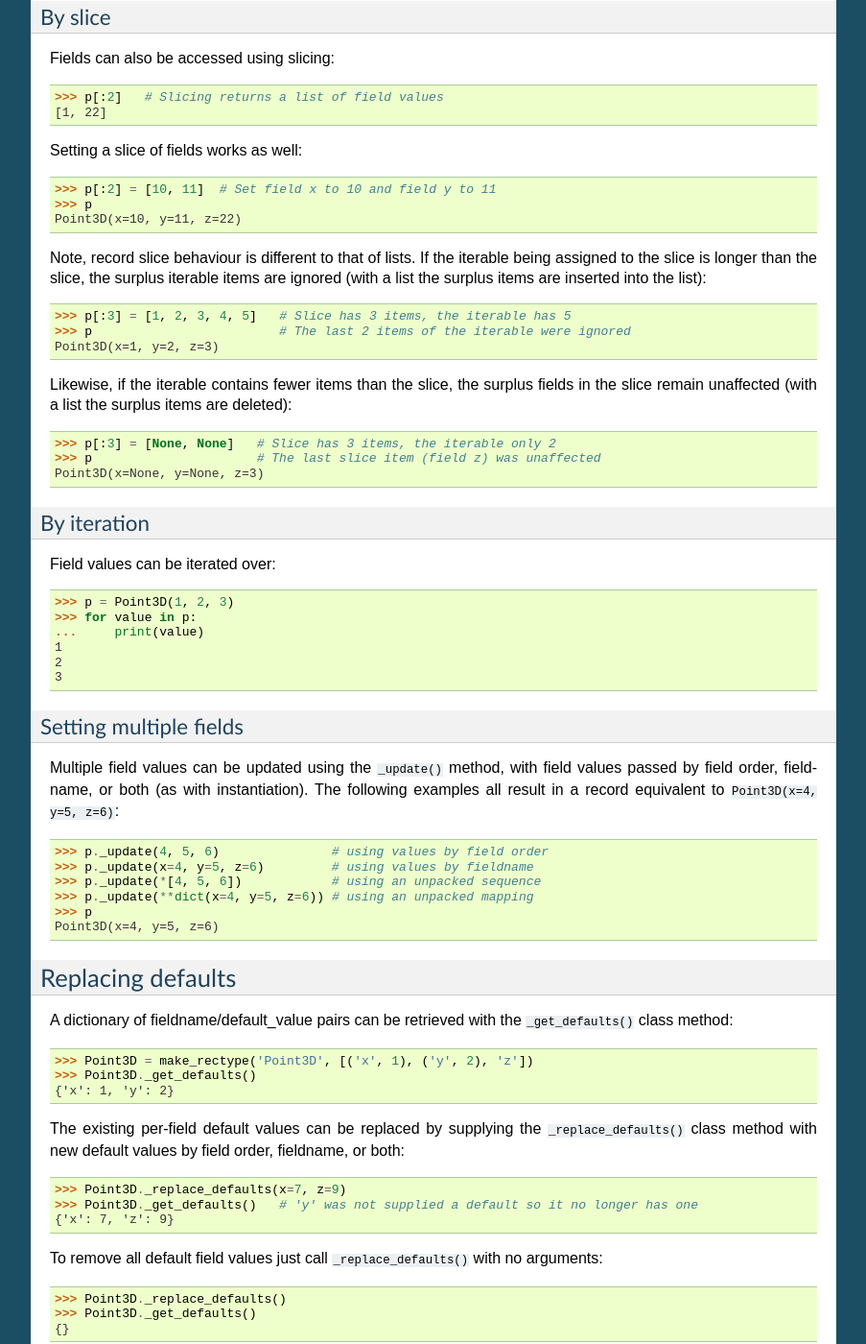
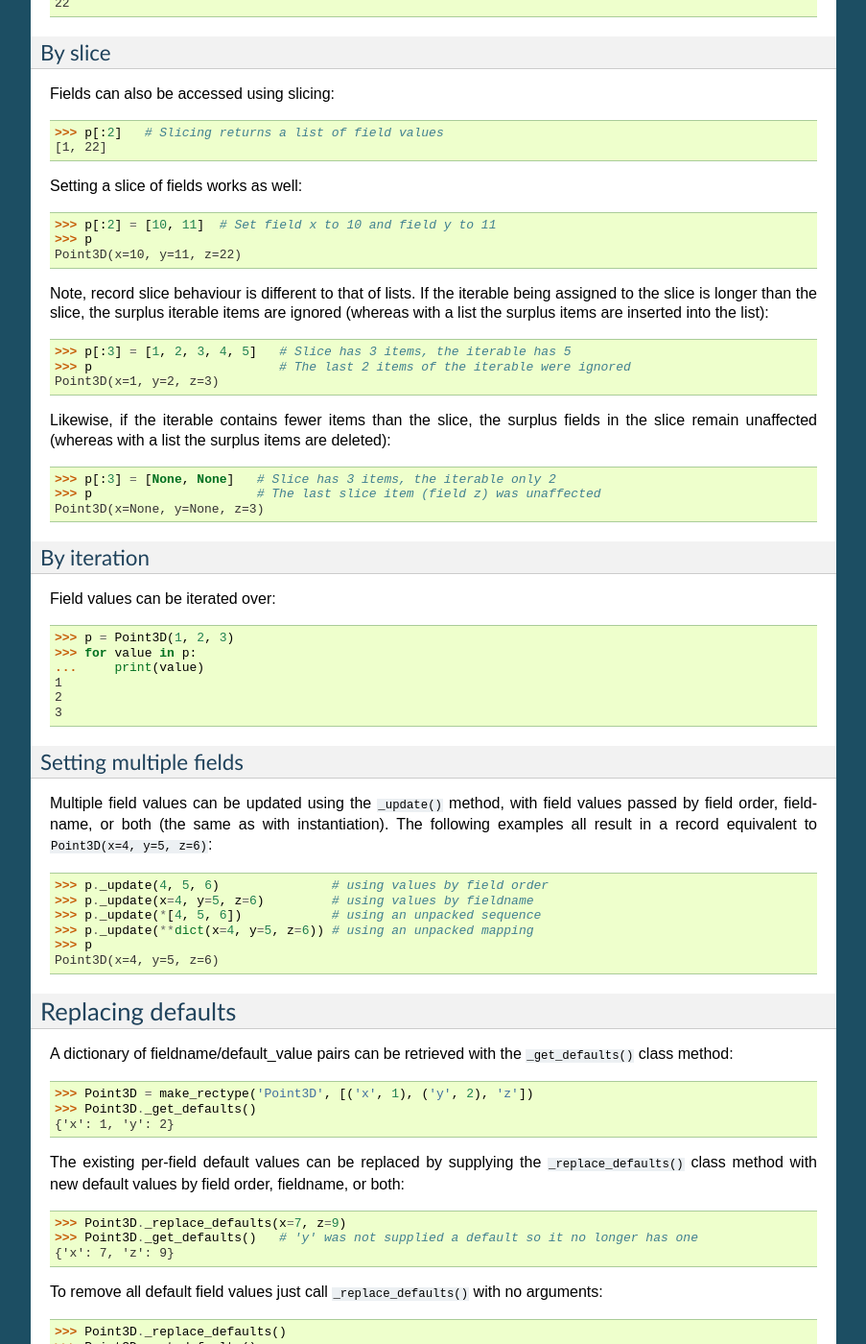
Before and after one commit to woodcrafty/reck, a Sphinx documentation site: the page built from docs/tutorial.rst, in a window 1280 px wide and 1400 px high, scrolled down 4342 px. Shown: the whole window at 96% size, without its empty margins (198-1101 px from the left). Built offline with Sphinx 7.4.7, drawn with Linux system fonts in a browser that asks for light colours; some of the changed text lies outside the part shown.

Commit message:
Numerous tweaks to the text

```diff
--- a/docs/tutorial.rst
+++ b/docs/tutorial.rst
@@ -194,6 +194,9 @@
     >>> p2 = Point3D(*p)
     >>> p2 == p
     True
+
+Note, that the field order of instantiation parameters is not affected by
+defaults.
 
 Getting and setting fields
 ==========================
@@ -249,15 +252,16 @@
 
 Note, record slice behaviour is different to that of lists. If the iterable
 being assigned to the slice is longer than the slice, the surplus iterable
-items are ignored (with a list the surplus items are inserted into the list)::
+items are ignored (whereas with a list the surplus items are inserted into
+the list)::
 
     >>> p[:3] = [1, 2, 3, 4, 5]   # Slice has 3 items, the iterable has 5
     >>> p                         # The last 2 items of the iterable were ignored
     Point3D(x=1, y=2, z=3)
 
 Likewise, if the iterable contains fewer items than the slice, the surplus
-fields in the slice remain unaffected (with a list the surplus items are
-deleted)::
+fields in the slice remain unaffected (whereas with a list the surplus items
+are deleted)::
 
     >>> p[:3] = [None, None]   # Slice has 3 items, the iterable only 2
     >>> p                      # The last slice item (field z) was unaffected
@@ -277,8 +281,8 @@
 Setting multiple fields
 -----------------------
 Multiple field values can be updated using the ``_update()`` method, with field
-values passed by field order, fieldname, or both (as with instantiation). The
-following examples all result in a record equivalent to
+values passed by field order, fieldname, or both (the same as with
+instantiation). The following examples all result in a record equivalent to
 ``Point3D(x=4, y=5, z=6)``::
 
     >>> p._update(4, 5, 6)               # using values by field order
@@ -287,7 +291,6 @@
     >>> p._update(**dict(x=4, y=5, z=6)) # using an unpacked mapping
     >>> p
     Point3D(x=4, y=5, z=6)
-
 
 Replacing defaults
 ==================
@@ -430,7 +433,7 @@
 
 More than 255 fields
 ====================
-Record types have no limit on the number of fields whereas named tuples
+Record types have no limit on the number of fields, whereas named tuples
 are limited to 255 fields::
 
     >>> fieldnames = ['f{0}'.format(i) for i in range(1000)]
```
Also changed, not shown: other parts of docs/tutorial.rst (+2 -2 lines).
